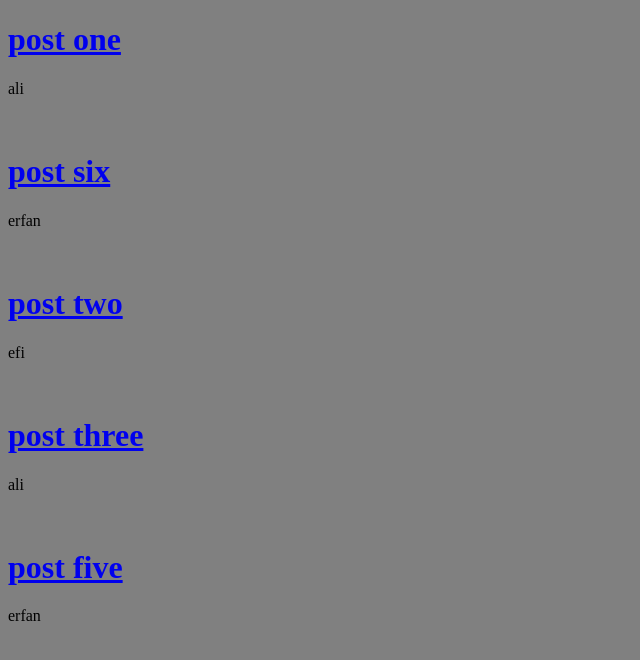
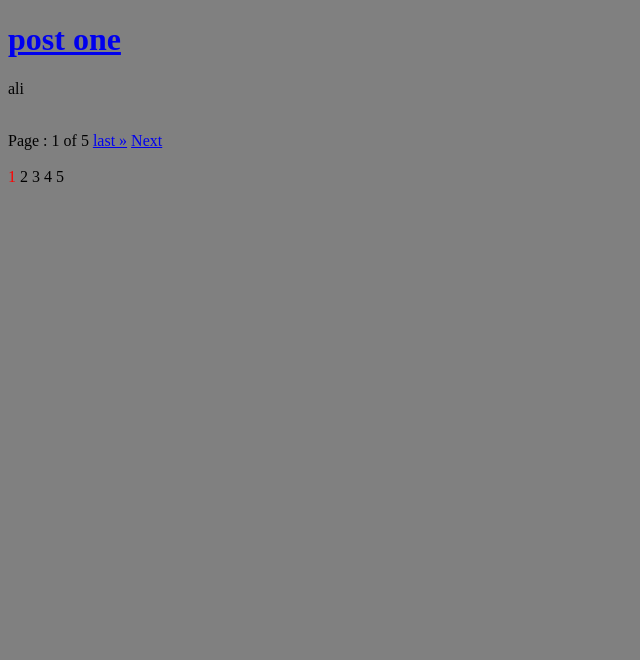
Before and after one commit to erfansafarzad7/django-start-2, a Django app: page /list/ in a window 1280 px wide. Shown: the top 660 px of the page, without its empty margins (0-640 px from the left). Run offline with Django 4.2, Linux system fonts and the light colour scheme; data comes from the database, SQL or seed files in the repository; both versions use the stored data as it was after the commit.

Commit message:
pagination

```diff
--- a/blog/templates/blog/parent/base.html
+++ b/blog/templates/blog/parent/base.html
@@ -17,7 +17,6 @@
 
 {% block content %} {% endblock %}
 
-{% include 'blog/partials/pagination.html' %}
 {% include 'blog/partials/footer.html' %}
 </body>
 </html>
--- a/blog/templates/blog/partials/pagination.html
+++ b/blog/templates/blog/partials/pagination.html
@@ -0,0 +1,29 @@
+<div>
+    <span>
+        {% if page.has_previous %}
+            <a href="?page=1">&laquo; first</a>
+            <a href="?page={{page.previous_page_number}}">
+                Back
+            </a>
+        {% endif %}
+
+        <span> Page : {{page.number}} of {{page.paginator.num_pages}}</span>
+
+        {% if page.has_next %}
+        <a href="?page={{ page.paginator.num_pages }}">last &raquo;</a>
+            <a href="?page={{page.next_page_number}}">
+                Next
+            </a>
+        {% endif %}
+        <br>
+        <br>
+        {% for i in page.paginator.page_range %}
+            {% if i == page.number %}
+                <span style="color:red;">{{ i }}</span>
+            {% else %}
+                {{ i }}
+            {% endif %}
+        {% endfor %}
+
+    </span>
+</div>
--- a/blog/templates/blog/post/list.html
+++ b/blog/templates/blog/post/list.html
@@ -7,4 +7,5 @@
     <p>{{post.author}}</p>
     <br/>
 {% endfor %}
+{% include 'blog/partials/pagination.html' with page=posts %}
 {% endblock %}
--- a/blog/views.py
+++ b/blog/views.py
@@ -1,6 +1,7 @@
 from django.shortcuts import render,get_object_or_404
 from django.http import HttpResponse
 from .models import Post
+from django.core.paginator import Paginator, EmptyPage, PageNotAnInteger
 
 
 
@@ -11,7 +12,17 @@ from .models import Post
 def post_list(request):
     # post = Post.objects.filter(status='published')
     posts = Post.published.all()
-    return render(request, 'blog/post/list.html', {'posts':posts})
+    paginator = Paginator(posts,1)
+    page = request.GET.get('page')
+
+    try:
+        posts = paginator.page(page)
+    except PageNotAnInteger:
+        posts = paginator.page(1)
+    except EmptyPage:
+        posts = paginator.page(paginator.num_pages)
+
+    return render(request, 'blog/post/list.html', {'posts':posts, 'page':page})
 
 
 def details(request, title, year, month):
```
Also changed, not shown: db.sqlite3.
